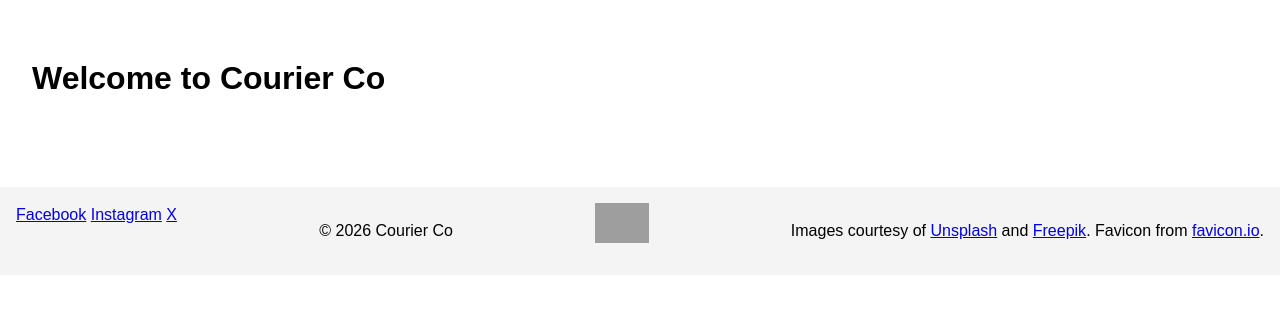
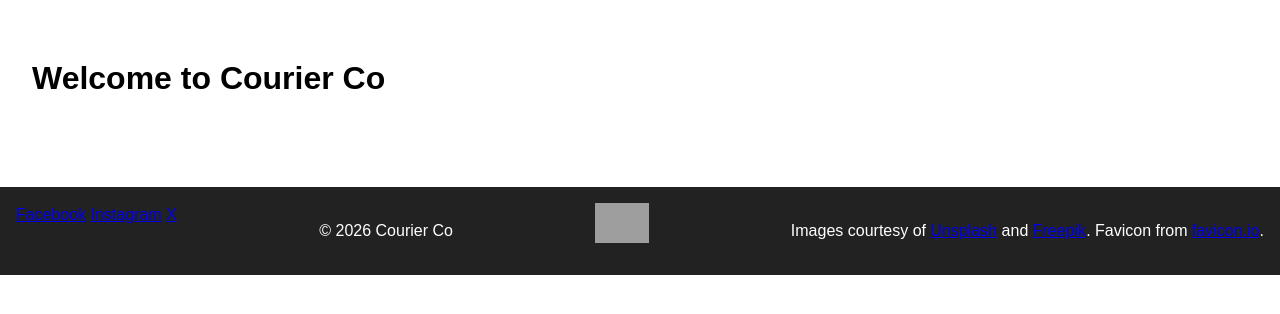
Before and after one commit to Reme65/courier-co, a web app: file about.html in a window 1280 px wide. Shown: the part 111-425 px from the top of the page. Run offline with its HTML, style and script files only (its server is not run), Linux system fonts and the light colour scheme; grey boxes are pictures that could not be loaded.

Commit message:
change back ground color and update css

```diff
--- a/assets/css/styles.css
+++ b/assets/css/styles.css
@@ -46,7 +46,8 @@ main {
 
 footer {
   padding: 1rem;
-  background: #f4f4f4;
+  background: #222;
+  color: white;
   margin-top: 2rem;
 }
 
```
